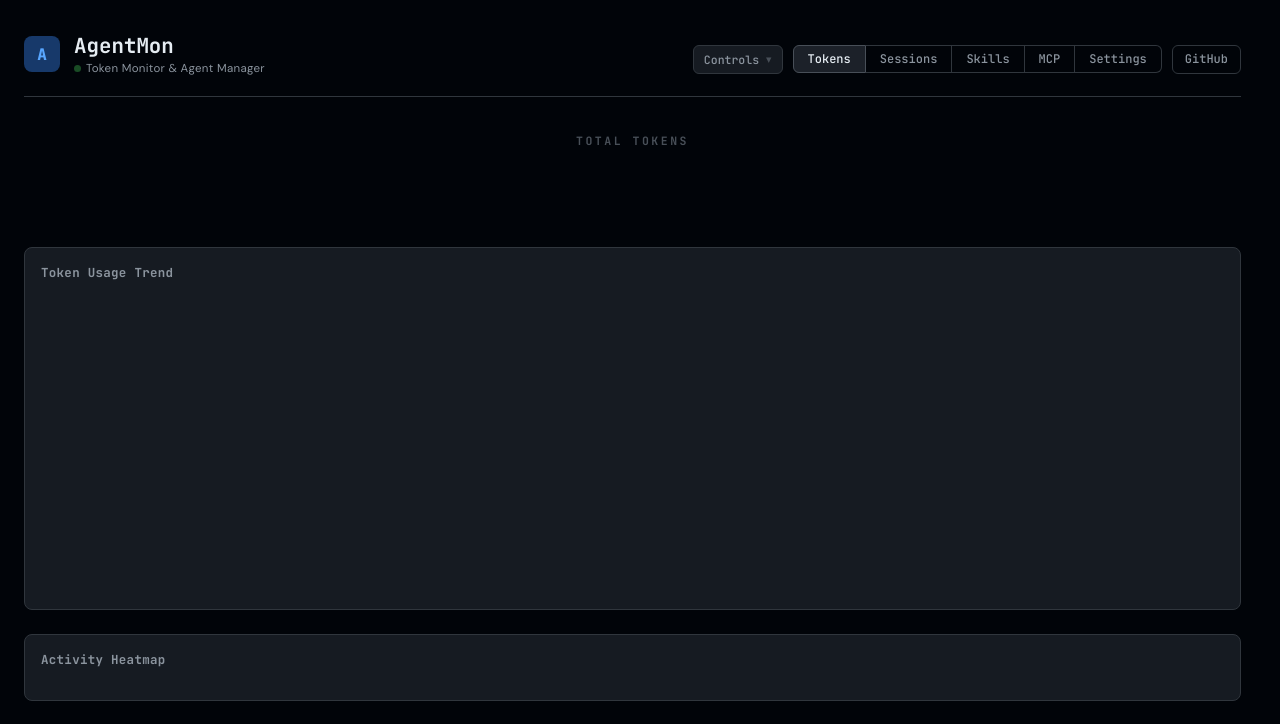
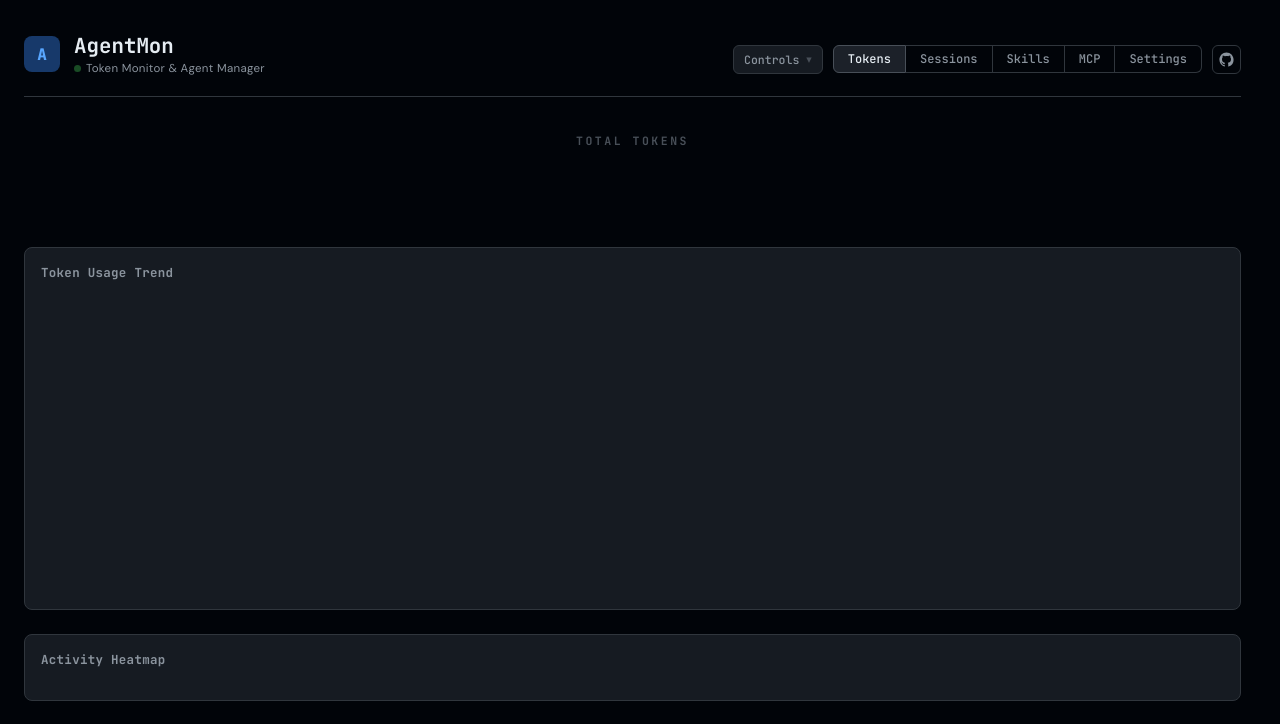
Before and after one commit to xiehuacheng/TokMon, a website: page public/index.html in a window 1280 px wide. Shown: the top 724 px of the page. Drawn offline with nearby package versions, Linux system fonts and the light colour scheme; no server answers.

Commit message:
Use GitHub icon in header

```diff
--- a/public/index.html
+++ b/public/index.html
@@ -24,7 +24,11 @@
           <button class="tbtn" data-tab="mcp">MCP</button>
           <button class="tbtn" data-tab="settings">Settings</button>
         </nav>
-        <a class="github-link" href="https://github.com/xiehuacheng/AgentMon" target="_blank" rel="noreferrer">GitHub</a>
+        <a class="github-link" href="https://github.com/xiehuacheng/AgentMon" target="_blank" rel="noreferrer" aria-label="Open GitHub repository" title="GitHub">
+          <svg viewBox="0 0 24 24" aria-hidden="true" focusable="false">
+            <path d="M12 2C6.48 2 2 6.58 2 12.23c0 4.52 2.87 8.35 6.84 9.71.5.09.68-.22.68-.49 0-.24-.01-1.04-.01-1.89-2.78.62-3.37-1.21-3.37-1.21-.45-1.18-1.11-1.49-1.11-1.49-.91-.64.07-.63.07-.63 1 .07 1.53 1.06 1.53 1.06.9 1.57 2.36 1.12 2.93.86.09-.67.35-1.12.63-1.38-2.22-.26-4.56-1.14-4.56-5.06 0-1.12.39-2.03 1.03-2.75-.1-.26-.45-1.3.1-2.71 0 0 .84-.28 2.75 1.05A9.28 9.28 0 0 1 12 6.91c.85 0 1.7.12 2.5.35 1.9-1.33 2.74-1.05 2.74-1.05.55 1.41.2 2.45.1 2.71.64.72 1.03 1.63 1.03 2.75 0 3.93-2.34 4.8-4.57 5.05.36.32.68.94.68 1.9 0 1.37-.01 2.47-.01 2.81 0 .27.18.59.69.49A10.05 10.05 0 0 0 22 12.23C22 6.58 17.52 2 12 2Z"></path>
+          </svg>
+        </a>
         <div class="header-actions" id="headerActions"></div>
       </div>
     </header>
--- a/public/style.css
+++ b/public/style.css
@@ -77,13 +77,13 @@ body {
 .tbtn:hover { color: var(--text); }
 .tbtn.active { background: var(--bg-card-hover); color: var(--text); border-color: var(--border-hover); }
 .github-link {
-  height: 29px; display: inline-flex; align-items: center;
-  padding: 5px 12px; border: 1px solid var(--border); border-radius: 6px;
+  width: 29px; height: 29px; display: inline-flex; align-items: center; justify-content: center;
+  padding: 0; border: 1px solid var(--border); border-radius: 6px;
   background: transparent; color: var(--text-muted); text-decoration: none;
-  font-family: var(--font-mono); font-size: 0.75rem; font-weight: 500;
   transition: all 0.15s;
 }
 .github-link:hover { color: var(--text); border-color: var(--border-hover); background: var(--bg-card-hover); }
+.github-link svg { width: 17px; height: 17px; fill: currentColor; display: block; }
 
 .panel {
   background: var(--bg-card); border: 1px solid var(--border);
```
